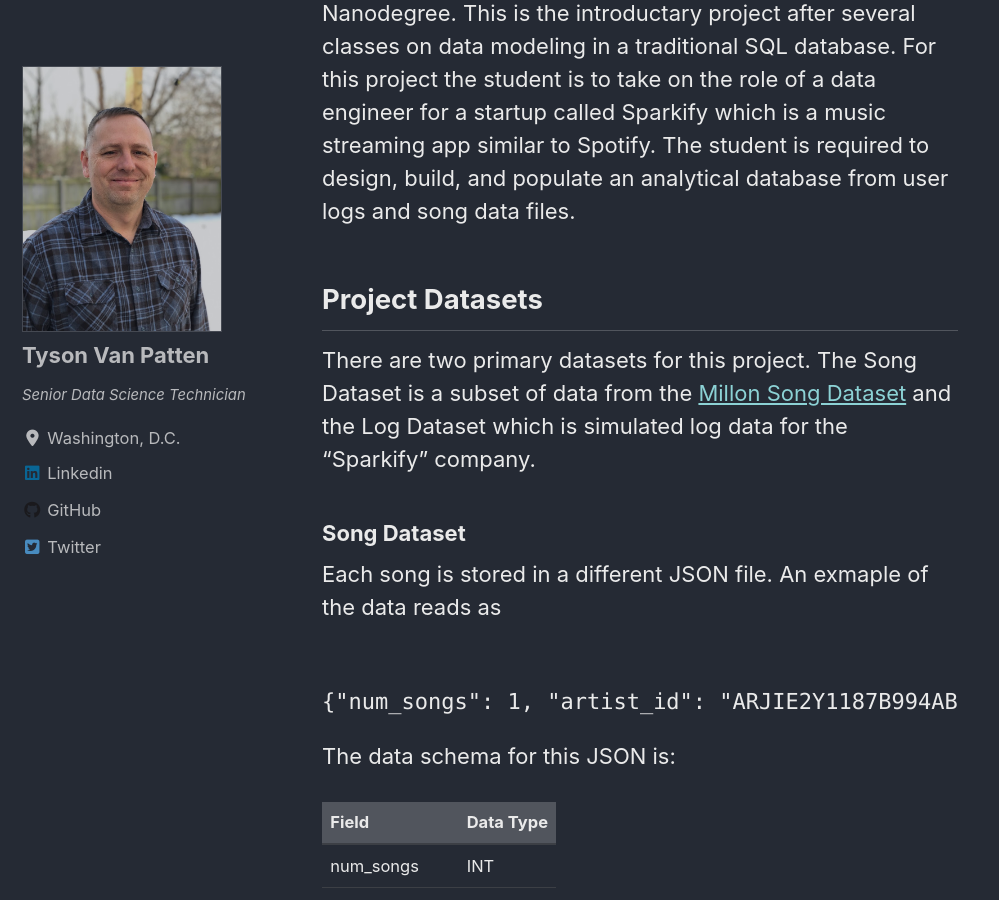
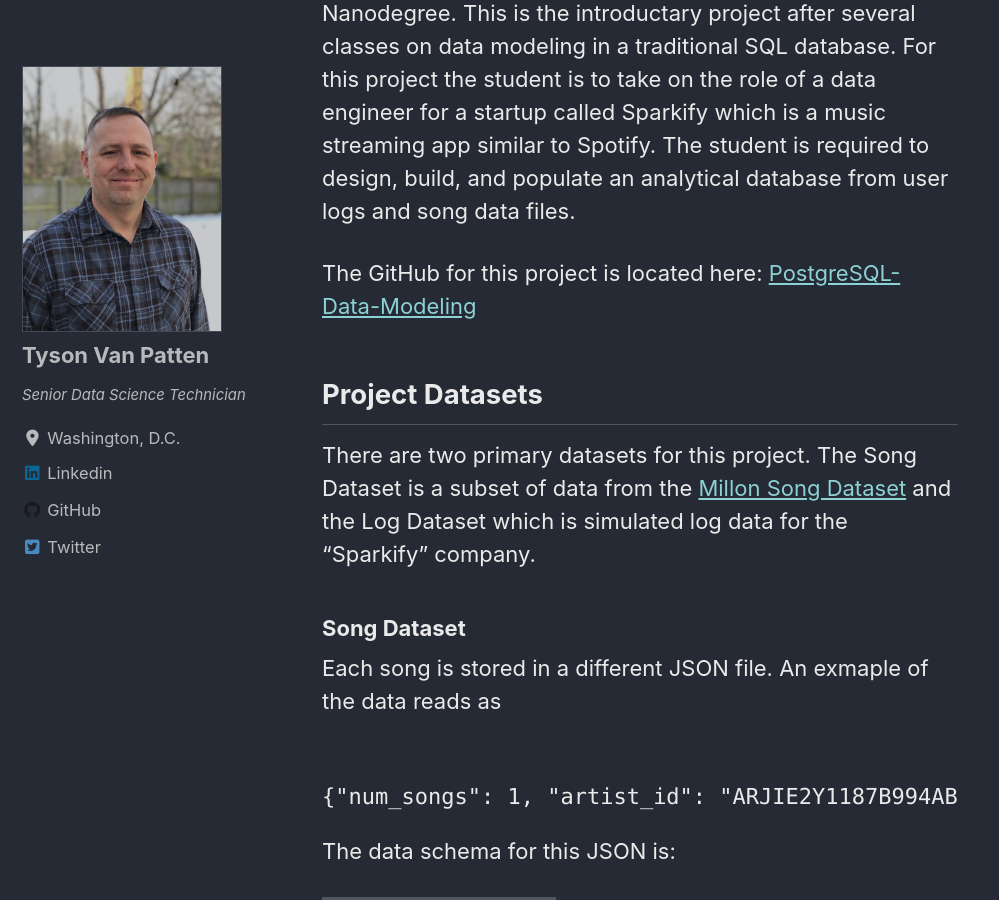
Before and after one commit to tvanpat/tvanpat, a Jekyll site: the page built from _portfolio/data_model_postgresql.md, in a window 1280 px wide and 900 px high, scrolled down 639 px. Shown: the whole window, without its empty margins (0-999 px from the left). Built offline with Jekyll 4.4.1, drawn with Linux system fonts in a browser that asks for light colours; cached includes are drawn as plain includes; nearby versions of some CDN libraries; comment, search, counter and statistics services are not loaded.

Commit message:
updated links

```diff
--- a/_portfolio/data_model_postgresql.md
+++ b/_portfolio/data_model_postgresql.md
@@ -9,6 +9,8 @@
 
 <h2> Project Background </h2>
 This project is part of the Udacity Data Engineering Nanodegree.  This is the introductary project after several classes on data modeling in a traditional SQL database.  For this project the student is to take on the role of a data engineer for a startup called Sparkify which is a music streaming app similar to Spotify.  The student is required to design, build, and populate an analytical database from user logs and song data files.
+
+The GitHub for this project is located here: [PostgreSQL-Data-Modeling](https://github.com/tvanpat/postgresql-data-modeling)
 
 <h2> Project Datasets </h2>
 There are two primary datasets for this project.  The Song Dataset is a subset of data from the [Millon Song Dataset](http://millionsongdataset.com/) and the Log Dataset which is simulated log data for the "Sparkify" company.
```
